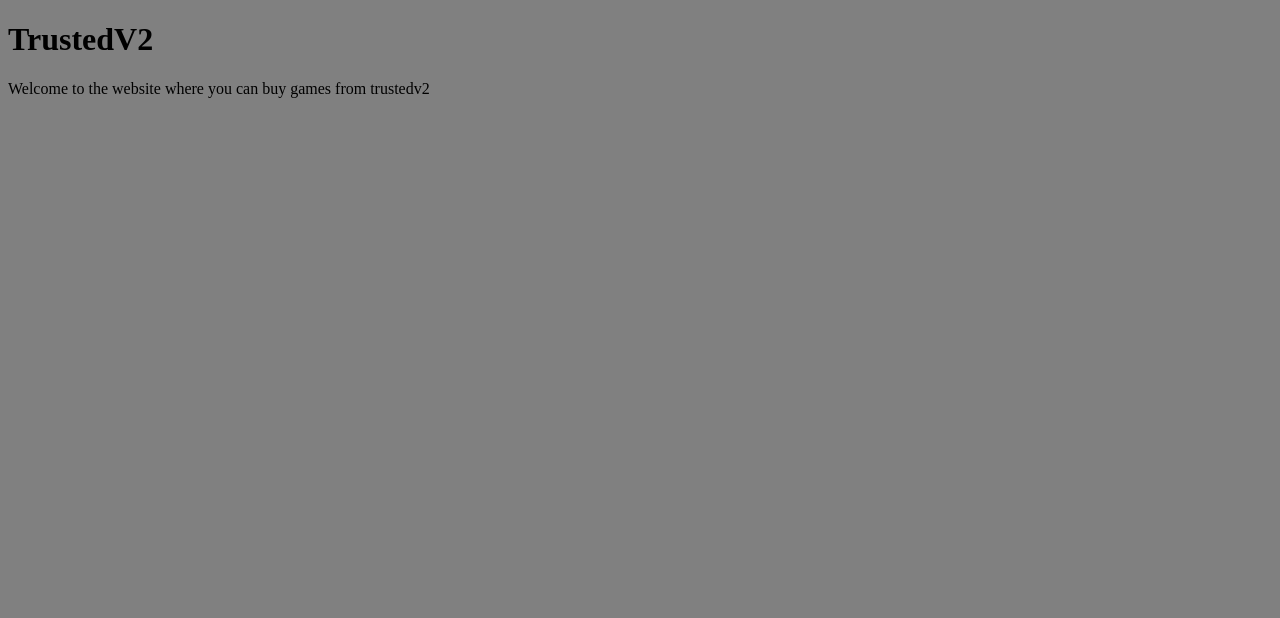
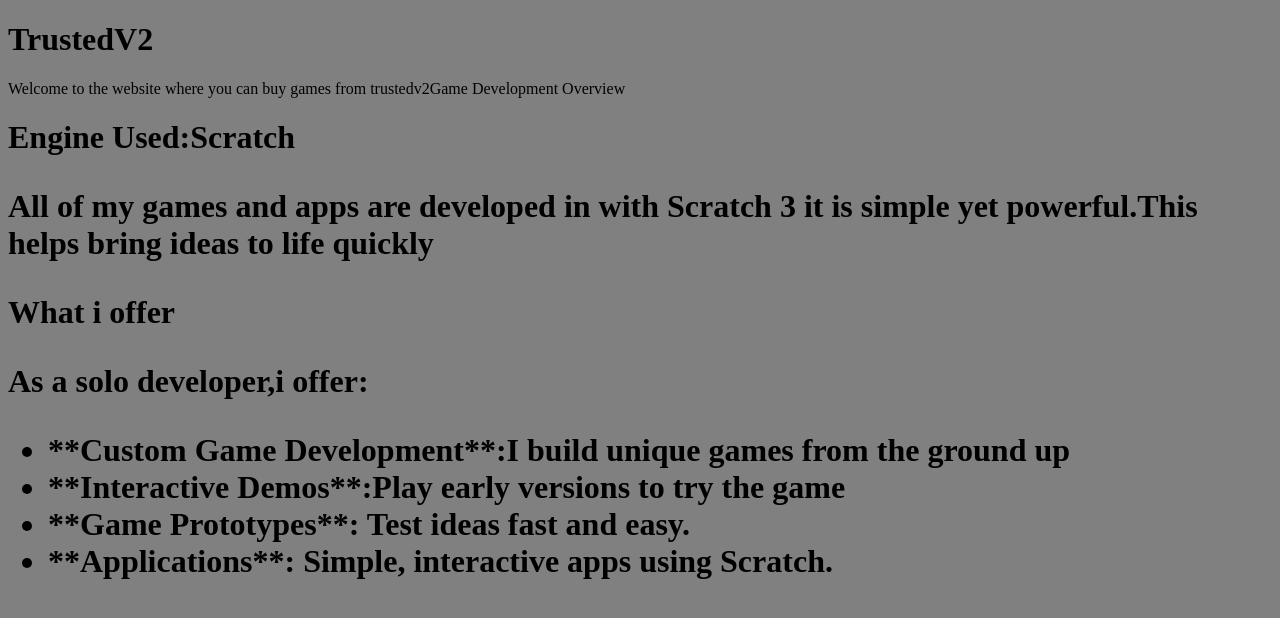
Before and after one commit to Trustedv2/trustedv2.github.io, a plain HTML site: page index.html in a window 1280 px wide. Drawn offline with Linux system fonts and the light colour scheme.

Commit message:
Update index.html
Signed-off-by: Fn1ky <MarkInbox23@gmail.com>

```diff
--- a/index.html
+++ b/index.html
@@ -13,8 +13,26 @@
 
 <body>
   <!-- Main Content -->
-  <div id="main-content">
+  <div id="main">
     <h1>TrustedV2</h1>
     <p>Welcome to the website where you can buy games from trustedv2<span id="current-user</p>
+
+  <!-- Engine Information -->
+
+  <div class="game-info"
+  <div class="title">Game Development Overview</div>
+  <h1>Engine Used:Scratch
+  <p>All of my games and apps are developed in with Scratch 3 it is simple yet powerful.This helps bring ideas to life quickly</p>
+  </div>
+
+  <!-- Services Offered -->
+<h1>What i offer<h1>
+<p>As a solo developer,i offer:</p>
+<ul>
+<li>**Custom Game Development**:I build unique games from the ground up</li>
+<li>**Interactive Demos**:Play early versions to try the game</li>
+ <li>**Game Prototypes**: Test ideas fast and easy.</li>
+<li>**Applications**: Simple, interactive apps using Scratch.</li>
+</ul>
 </body>
 </html>
```
